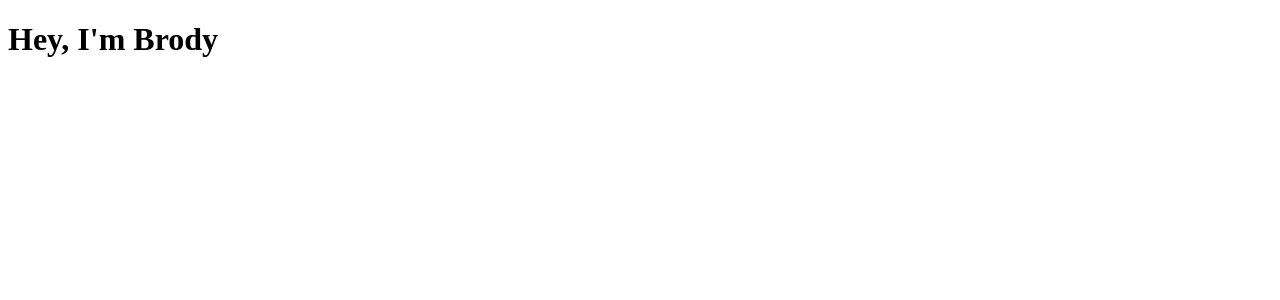
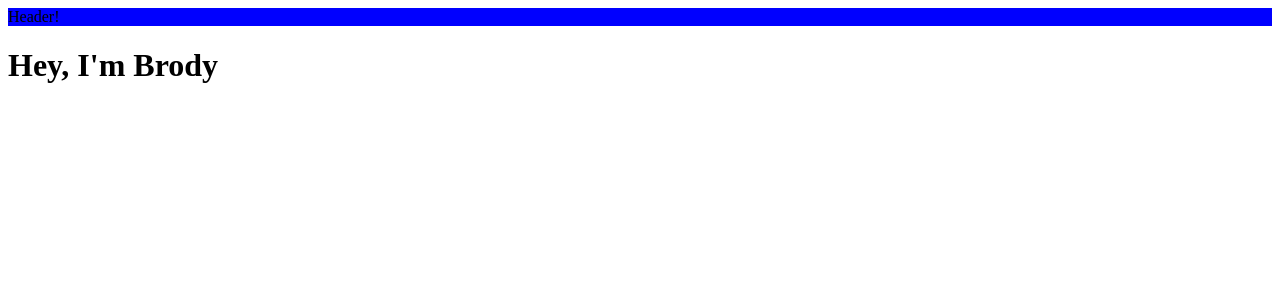
Before and after one commit to brodyd795/personal-site, a Next.js app: page / in a window 1280 px wide. Shown: the top 300 px of the page. Built offline with nearby package versions, Linux system fonts and the light colour scheme.

Commit message:
Make header blue

```diff
--- a/components/container.tsx
+++ b/components/container.tsx
@@ -1,5 +1,6 @@
 import React from 'react';
 import Head from 'next/head';
+import { Header } from './header';
 
 interface IProps {
     children: React.ReactNode;
@@ -10,6 +11,7 @@ export const Container = ({children}: IProps) => (
         <Head>
             <title>{'Brody Dingel'}</title>
         </Head>
+        <Header />
         {children}
     </div>
 );
--- /dev/null
+++ b/components/header.tsx
@@ -0,0 +1,9 @@
+import styled from 'styled-components';
+
+const StyledHeader = styled.div`
+    background-color: blue;
+`;
+
+export const Header = () => (
+    <StyledHeader>{'Header!'}</StyledHeader>
+);
--- a/package.json
+++ b/package.json
@@ -21,6 +21,7 @@
     },
     "devDependencies": {
         "@types/react": "^17.0.14",
+        "@types/styled-components": "^5.1.11",
         "eslint": "^7.30.0",
         "eslint-config-get-off-my-lawn": "^6.0.1",
         "eslint-import-resolver-typescript": "^2.4.0",
```
Also changed, not shown: 1 other file (tests, documents, lock files or other folders).
